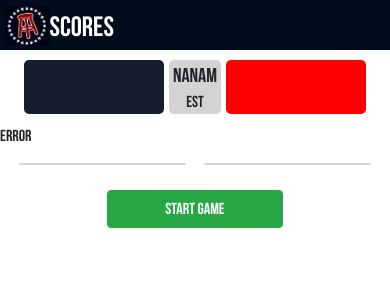
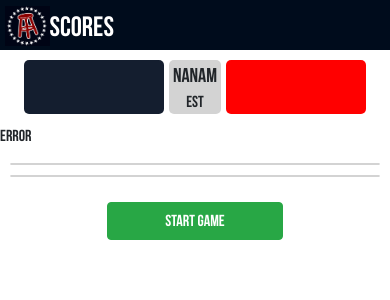
Before and after one commit to ossiggy/barstool-challenge-app, a React (Create React App) app: page / in a window 390 px wide. Shown: the top 300 px of the page. Built offline with nearby package versions, Linux system fonts and the light colour scheme; no server answers.

Commit message:
added media query for stat box to make it legible on small screens

```diff
--- a/src/styles/StatBox.css
+++ b/src/styles/StatBox.css
@@ -36,3 +36,9 @@
   text-align: left;
   min-width: 20%;
 }
+
+@media screen and (max-width: 580px) {
+  .stat-box-team {
+    min-width: 100%;
+  }
+}
```
